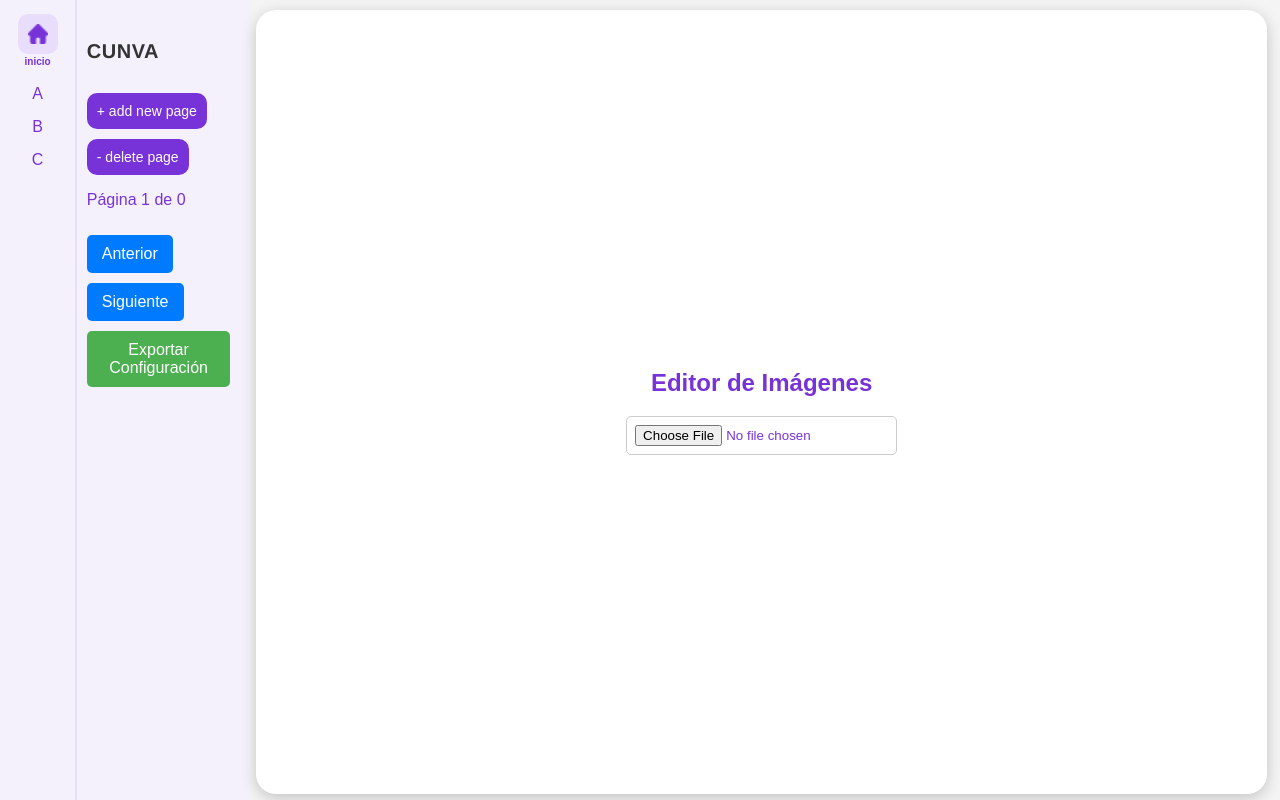
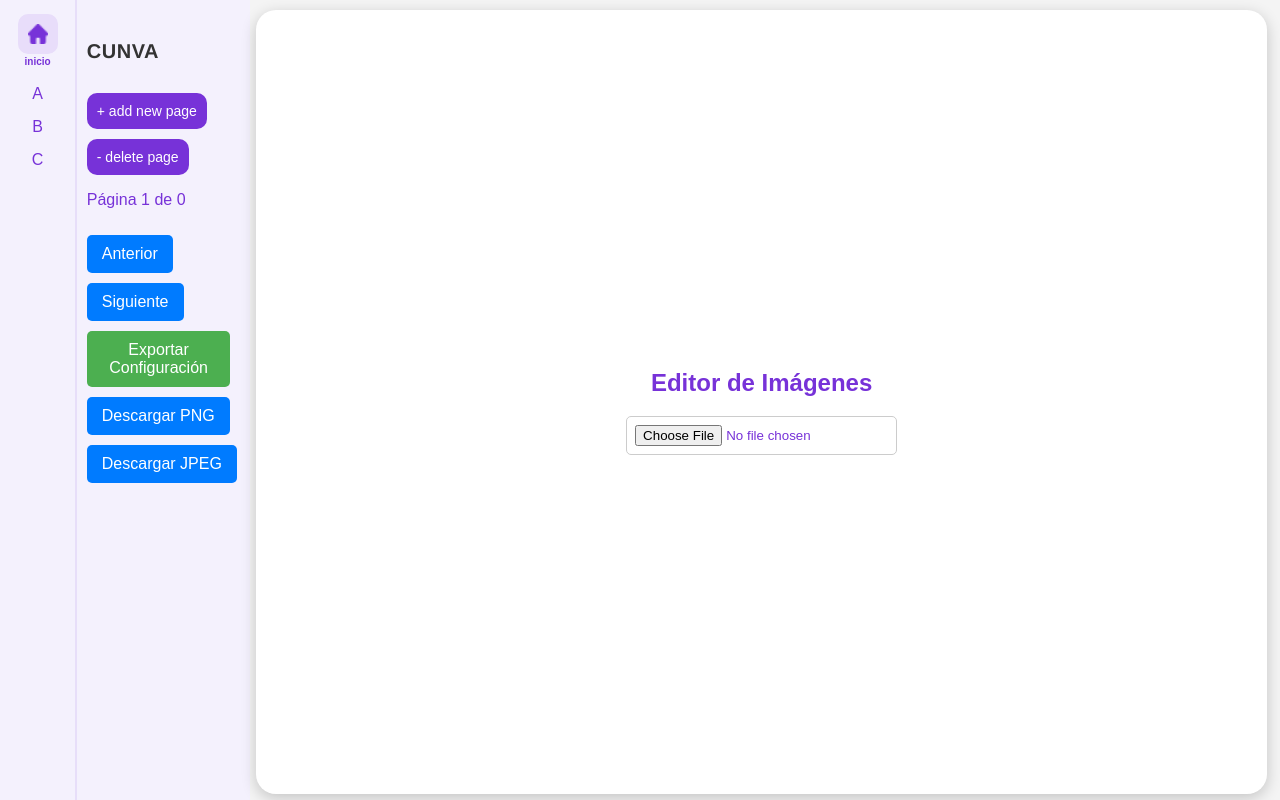
Before and after one commit to srwesteban/cunva, a React (Vite) app: page / in a window 1280 px wide. Built offline with nearby package versions, Linux system fonts and the light colour scheme.

Commit message:
new botons

```diff
--- a/src/components/BotonDownload/BotonDownload.jsx
+++ b/src/components/BotonDownload/BotonDownload.jsx
@@ -20,12 +20,10 @@ const BotonDownload = ({ image }) => {
 
   return (
     <div>
-      {image && (
-        <div>
+      <div>
           <button onClick={() => handleDownload('png')}>Descargar PNG</button>
           <button onClick={() => handleDownload('jpeg')}>Descargar JPEG</button>
         </div>
-      )}
     </div>
   );
 };
```
